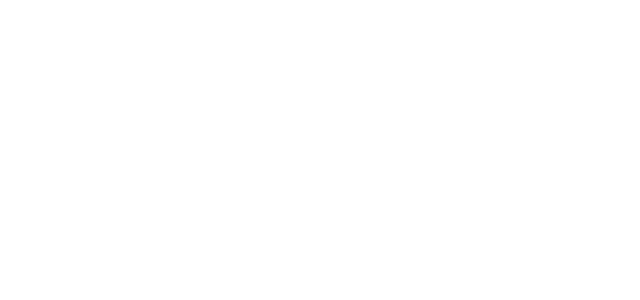
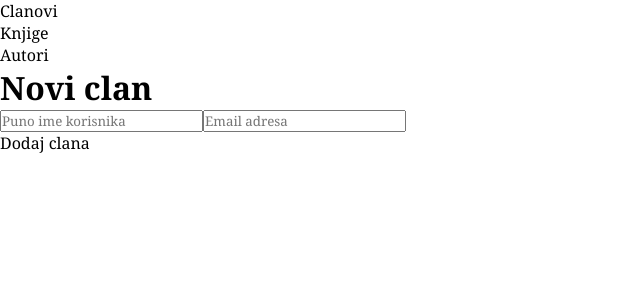
Before and after one commit to pzoghbi/libraryregister-ui, a React (Create React App) app: page /users/create in a window 1280 px wide. Before the commit this address had no page. Shown: the top 300 px of the page, without its empty margins (0-640 px from the left). Built offline with nearby package versions, Linux system fonts and the light colour scheme.

Commit message:
File cleanup: - Removed Store - Removed MainMenu (now App.jsx) - Add App component outlet - Add navigation

```diff
--- a/src/Store.js
+++ /dev/null
@@ -1,6 +0,0 @@
-
-let Store = {
-    "log" : "hello."
-};
-
-export default Store;
--- a/src/components/App.jsx
+++ b/src/components/App.jsx
@@ -1,22 +1,25 @@
 import React from 'react'
-import axios from 'axios';
-import Store from "../Store";
-import { useNavigate } from 'react-router-dom';
+import { Outlet, useNavigate } from 'react-router'
 
 export default function App() {
 
     let navigate = useNavigate();
 
-    const toUsers =     () => { navigate("library/users") }
-    const toBooks =     () => { navigate("library/books") }
-    const toAuthors =   () => { navigate("library/authors") }
-    const toLeasings =  () => { navigate("library/leasings") }
+    const activateLink = (e, link) => {
+        let _links = document.querySelectorAll(".Navigation > div")
+        _links.forEach(_link => _link.classList.remove("active"))
+        e.target.classList.add("active")
+        navigate(link)
+    }
 
     return (
-        <div>
-            <div onClick={toUsers}>Korisnici</div>
-            <div onClick={toAuthors}>Autori</div>
-            <div onClick={toBooks}>Knjige</div>
+        <div className="App">
+            <div className="Navigation">
+                <div onClick={(e) => activateLink(e, "users")}>Clanovi</div>
+                <div onClick={(e) => activateLink(e, "books")}>Knjige</div>
+                <div onClick={(e) => activateLink(e, "authors")}>Autori</div>
+            </div>
+            <Outlet />
         </div>
     )
 }
--- a/src/components/Login.jsx
+++ /dev/null
@@ -1,5 +0,0 @@
-export default function Login() {
-  return (
-    <div>Login</div>
-  )
-}
--- a/src/components/MainMenu.jsx
+++ /dev/null
@@ -1,21 +0,0 @@
-import React from 'react'
-import { useNavigate } from 'react-router'
-
-export default function MainMenu() {
-
-    let navigate = useNavigate();
-
-    const toUsers =     () => { navigate("users") }
-    const toBooks =     () => { navigate("books") }
-    const toAuthors =     () => { navigate("authors") }
-    const toLeasings =  () => { navigate("leasings") }
-
-    return (
-        <div className="MainMenu">
-            <div onClick={toUsers}>Clanovi</div>
-            <div onClick={toBooks}>Knjige</div>
-            <div onClick={toAuthors}>Autori</div>
-            <div onClick={toLeasings}>Zaduzenja</div>
-        </div>
-    )
-}
--- a/src/components/authors/AuthorCreate.jsx
+++ b/src/components/authors/AuthorCreate.jsx
@@ -7,7 +7,7 @@ const AuthorCreate = () => {
     const navigate = useNavigate()
     let formRef = useRef(null)
     let authorsApiRoute = "https://localhost:7009/api/authors"
-    let booksCreate = "/library/books/create"
+    let booksCreate = "/books/create"
 
     const postAuthor = (e) => {
         e.preventDefault()
--- a/src/components/books/BookCard.jsx
+++ b/src/components/books/BookCard.jsx
@@ -5,7 +5,7 @@ export default function BookCard(props) {
     let navigate = useNavigate();
 
     const toBookProfile = () => {
-        navigate(`/library/books/${props.id}/read`, { state: props })
+        navigate(`/books/${props.id}/read`, { state: props })
     }
 
     return (
--- a/src/components/books/BooksCreate.jsx
+++ b/src/components/books/BooksCreate.jsx
@@ -13,7 +13,7 @@ export default function BooksCreate() {
 
     let authorsApiRoute = "https://localhost:7009/api/authors"
     let booksApiRoute = "https://localhost:7009/api/books"
-    let booksViewRoute = "/library/books"
+    let booksViewRoute = "/books"
 
     const getAuthors = () => {
         let _search = inputRef.current.value
--- a/src/components/users/UserCard.jsx
+++ b/src/components/users/UserCard.jsx
@@ -4,7 +4,7 @@ export default function UserCard(props) {
     let navigate = useNavigate()
 
     const goToUser = () => {
-        navigate(`/library/users/${props.id}/read`)
+        navigate(`/users/${props.id}/read`)
     }
 
     return (
--- a/src/components/users/UserCreate.jsx
+++ b/src/components/users/UserCreate.jsx
@@ -19,7 +19,7 @@ export default function UserCreate() {
             .then(response => {
                 if (response.status === 201) {
                     let user = response.data
-                    navigate(`/library/users/${user.id}/read`, user)
+                    navigate(`/users/${user.id}/read`, user)
                 }
                 console.log("response:", response)
             })
--- a/src/components/users/UsersIndex.jsx
+++ b/src/components/users/UsersIndex.jsx
@@ -8,8 +8,8 @@ const UsersIndex = () => {
     let formRef = useRef(null)
     let [usersFromSearch, setusersFromSearch] = useState([])
 
-    let usersRoute = "/library/users"
-    let userCreateRoute = "/library/users/create"
+    let usersRoute = "/users"
+    let userCreateRoute = "/users/create"
     let usersApiRoute = "https://localhost:7009/api/users"
 
     const toUserCreate = () => { navigate(userCreateRoute) }
@@ -51,7 +51,6 @@ const UsersIndex = () => {
             <div className="SearchResults">
                 {
                     usersFromSearch?.map((usr, i) => {
-                        // Create user cards
                         return (<UserCard key={i} {...usr} />)
                     })
                 }
--- a/src/index.js
+++ b/src/index.js
@@ -2,27 +2,23 @@ import React from 'react';
 import ReactDOM from 'react-dom/client';
 import './index.css';
 import { BrowserRouter, Routes, Route } from "react-router-dom"
-import Login from           './components/Login'
-import App from             './components/App'
 import AuthorCreate from    './components/authors/AuthorCreate';
 import AuthorsIndex from    './components/authors/AuthorsIndex';
 import BooksCreate from     './components/books/BooksCreate';
 import BooksIndex from      './components/books/BooksIndex';
-import MainMenu from        './components/MainMenu';
 import UserCreate from      './components/users/UserCreate';
 import UsersIndex from      './components/users/UsersIndex';
 import UserProfile from     './components/users/UserProfile';
-import BookProfile from './components/books/BookProfile';
+import BookProfile from     './components/books/BookProfile';
+import App from             './components/App';
 
 const root = ReactDOM.createRoot(document.getElementById('root'));
 root.render(
 <React.StrictMode>
     <BrowserRouter>
         <Routes>
-            <Route path="/" element={<App />}></Route>
-            <Route path="login" element={<Login />} />
-            <Route path="library">
-                <Route index element={<MainMenu />}/>
+            {/* <Route path="login" element={<Login />} /> */}
+            <Route path="/" element={<App />}>
                 <Route path="users">
                     <Route index element={<UsersIndex />} />
                     <Route path="create" element={<UserCreate />} />
@@ -41,12 +37,6 @@ root.render(
                     <Route path=":id/read" element={<BookProfile />}/>
                     <Route path="edit" />
                 </Route>
-                <Route path="leasings">
-                    <Route index element={<BooksIndex />} />
-                    <Route path="create" element={<BooksCreate />} />
-                    <Route path="read" />
-                    <Route path="edit" />
-                </Route>
             </Route>
         </Routes>
     </BrowserRouter>
```
